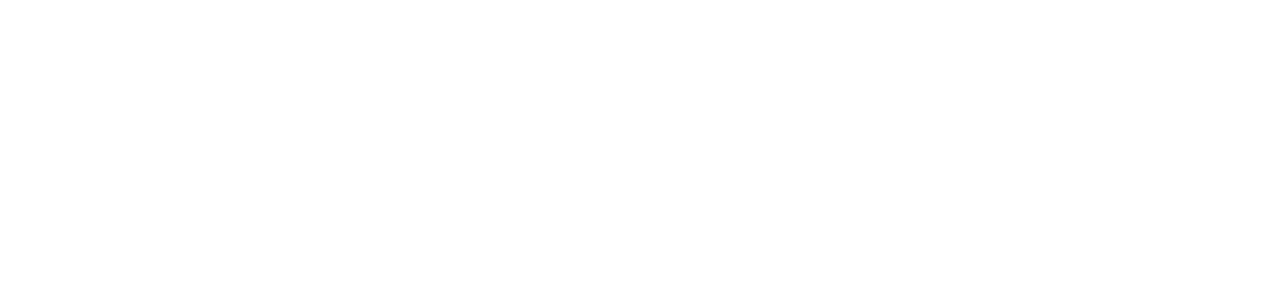
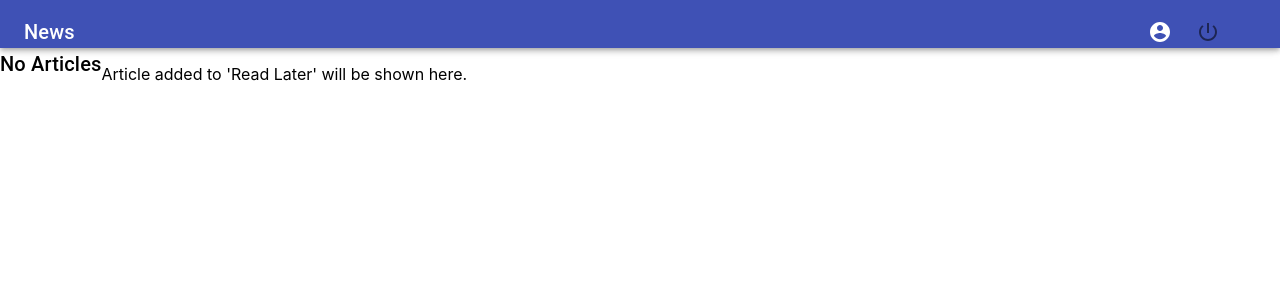
Before and after one commit to iam-shimin/news-app, a React (Create React App) app: page /read-later in a window 1280 px wide. Shown: the top 300 px of the page. Built offline with nearby package versions, Linux system fonts and the light colour scheme; sample sign-in values are in the browser's storage.

Commit message:
feat: add read-later page

```diff
--- a/src/App.js
+++ b/src/App.js
@@ -5,6 +5,7 @@
 import LoginPage from "./pages/login";
 import ProfilePage from './pages/profile';
 import FeedsPage from "./pages/feeds";
+import ReadLaterPage from "./pages/readLater";
 
 function App() {
   return (
@@ -14,6 +15,7 @@
         <Route path="/login" component={LoginPage} />
         <ProtectedRoute path="/feeds" component={FeedsPage} />
         <ProtectedRoute path="/profile" component={ProfilePage} />
+        <ProtectedRoute path="/read-later" component={ReadLaterPage} />
         <Redirect exact from="/" to="/login" />
       </Switch>
     </BrowserRouter>
--- /dev/null
+++ b/src/components/layout.jsx
@@ -0,0 +1,62 @@
+import React from 'react'
+import {
+    AppBar,
+    Toolbar,
+    Typography,
+    IconButton,
+    Grid,
+  } from "@material-ui/core";
+  import AccountCircleIcon from "@material-ui/icons/AccountCircle";
+  import PowerSettingsNewIcon from "@material-ui/icons/PowerSettingsNew";
+  import { useHistory } from "react-router";
+import newsApi from '../api/news';
+
+function Layout({children}) {
+    const history = useHistory();
+
+    function handleLogout() {
+        const userId = localStorage.getItem("token");
+        function logout() {
+            localStorage.removeItem('token');
+            localStorage.removeItem('read-later');
+            history.push('/login');
+        }
+          newsApi.getReadLaterList(Number(userId)).then(res => {
+            if (res.data.length) {
+                const status = window.confirm('You have unread Articles in "Read Later". Loggin out will clear this.');
+                if (status) {
+                    logout();
+                }
+            } else {
+                logout();
+            }
+          })
+      }
+    return (
+        <>
+        <AppBar
+          position="static"
+          style={{ height: "6vh", position: "fixed", top: 0 }}
+        >
+          <Toolbar>
+            <Typography variant="h6">News</Typography>
+            <IconButton
+              color="inherit"
+              style={{ marginLeft: "auto" }}
+              onClick={() => history.push("/profile")}
+            >
+              <AccountCircleIcon />
+            </IconButton>
+            <IconButton style={{ marginRight: "1em" }} onClick={handleLogout}>
+              <PowerSettingsNewIcon />
+            </IconButton>
+          </Toolbar>
+        </AppBar>
+        <Grid container style={{ minHeight: "94vh", marginTop: "6vh" }}>
+          {children}
+        </Grid>
+      </>
+    )
+}
+
+export default Layout;
--- a/src/pages/feeds/articleCard.jsx
+++ b/src/pages/feeds/articleCard.jsx
@@ -19,15 +19,17 @@
   },
 });
 
-export default function ArticleCard({ title, multimedia, url }) {
+export default function ArticleCard({ title, multimedia, url, defaultImg }) {
   const classes = useStyles();
   const [isRl, setIsRl] = React.useState(false);
-  const imgWithMaxSize = multimedia.reduce((selected, item) => {
-    if (item.height > selected.height) {
-      return item;
-    }
-    return selected;
-  });
+  const imgWithMaxSize = Array.isArray()
+    ? multimedia.reduce((selected, item) => {
+        if (item.height > selected.height) {
+          return item;
+        }
+        return selected;
+      })
+    : { url: defaultImg };
 
   function handleBookmark() {
     const userId = localStorage.getItem("token");
@@ -41,10 +43,15 @@
 
   React.useEffect(() => {
     const userId = localStorage.getItem("token");
-      newsApi.getReadLaterList(Number(userId)).then(res => {
-        const isAddedToRl = !!res.data.find(article => article.title === title);
+    newsApi
+      .getReadLaterList(Number(userId))
+      .then((res) => {
+        const isAddedToRl = !!res.data.find(
+          (article) => article.title === title
+        );
         setIsRl(isAddedToRl);
-      }).catch(console.error);
+      })
+      .catch(console.error);
   }, [title]);
 
   return (
@@ -64,10 +71,15 @@
         </CardContent>
       </CardActionArea>
       <CardActions>
-        <Button size="small" color="primary" href={url} target="_blank">
+        <Button size="small" color="primary" href={url} target="_blank" rel="noreferrer">
           Show
         </Button>
-        <Button disabled={isRl} onClick={handleBookmark} size="small" color="primary">
+        <Button
+          disabled={isRl}
+          onClick={handleBookmark}
+          size="small"
+          color="primary"
+        >
           Read Later
         </Button>
       </CardActions>
--- a/src/pages/feeds/articles.jsx
+++ b/src/pages/feeds/articles.jsx
@@ -10,6 +10,7 @@
           <ArticleCard
             title={article.title}
             multimedia={article.multimedia}
+            defaultImg={article.thumbnail_standard}
             url={article.url}
           />
         </Grid>
--- a/src/pages/feeds/index.jsx
+++ b/src/pages/feeds/index.jsx
@@ -1,18 +1,11 @@
 import React from "react";
-import {
-  AppBar,
-  Toolbar,
-  Typography,
-  IconButton,
-  Grid,
-} from "@material-ui/core";
-import AccountCircleIcon from "@material-ui/icons/AccountCircle";
-import PowerSettingsNewIcon from "@material-ui/icons/PowerSettingsNew";
+import { Grid } from "@material-ui/core";
 import Sidebar from "./sidebar";
 import Articles from "./articles";
+import Layout from "../../components/layout";
 import newsApi from "../../api/news";
 
-function FeedsPage({ history }) {
+function FeedsPage() {
   const [allArticles, setAllArticles] = React.useState({
     isLoading: false,
     data: [],
@@ -35,25 +28,6 @@
     [allArticles.data]
   );
 
-  function handleLogout() {
-    const userId = localStorage.getItem("token");
-    function logout() {
-        localStorage.removeItem('token');
-        localStorage.removeItem('read-later');
-        history.push('/login');
-    }
-      newsApi.getReadLaterList(Number(userId)).then(res => {
-        if (res.data.length) {
-            const status = window.confirm('You have unread Articles in "Read Later". Loggin out will clear this.');
-            if (status) {
-                logout();
-            }
-        } else {
-            logout();
-        }
-      })
-  }
-
   React.useEffect(() => {
     setAllArticles((state) => ({ ...state, isLoading: true }));
     newsApi
@@ -75,26 +49,7 @@
   }, [articles.page]);
 
   return (
-    <>
-      <AppBar
-        position="static"
-        style={{ height: "6vh", position: "fixed", top: 0 }}
-      >
-        <Toolbar>
-          <Typography variant="h6">News</Typography>
-          <IconButton
-            color="inherit"
-            style={{ marginLeft: "auto" }}
-            onClick={() => history.push("/profile")}
-          >
-            <AccountCircleIcon />
-          </IconButton>
-          <IconButton style={{ marginRight: "1em" }} onClick={handleLogout}>
-            <PowerSettingsNewIcon />
-          </IconButton>
-        </Toolbar>
-      </AppBar>
-      <Grid container style={{ minHeight: "94vh", marginTop: "6vh" }}>
+    <Layout>
       <Grid
         item
         lg={3}
@@ -108,8 +63,7 @@
       <Grid item lg={9}>
         <Articles data={articles} />
       </Grid>
-      </Grid>
-    </>
+    </Layout>
   );
 }
 
--- /dev/null
+++ b/src/pages/readLater/index.jsx
@@ -0,0 +1,55 @@
+import React from "react";
+import { Grid, Typography } from "@material-ui/core";
+import Layout from "../../components/layout";
+import newsApi from "../../api/news";
+
+function ReadLaterPage() {
+  const [articles, setArticles] = React.useState({
+    data: [],
+    isLoading: false,
+    error: null,
+  });
+
+  React.useEffect(() => {
+    const userId = localStorage.getItem("token");
+    newsApi
+      .getReadLaterList(Number(userId))
+      .then((res) => {
+        setArticles((state) => ({ ...state, data: res.data }));
+      })
+      .catch((error) => {
+        setArticles((state) => ({
+          ...state,
+          isLoading: false,
+          error: error.message || "Fetch Failed",
+        }));
+      });
+  }, []);
+
+  return (
+    <Layout>
+      {!articles.isLoading && !articles.data.length ? (
+        <>
+          <Grid item>
+            <Typography variant="h6">No Articles</Typography>
+          </Grid>
+          <Grid item>
+            <p>Article added to 'Read Later' will be shown here.</p>
+          </Grid>
+        </>
+      ) : (
+        <Grid item container direction="column" style={{padding: '0 10%'}}>
+          {articles.data.map((item) => (
+            <Grid item key={item.title} style={{marginTop: '2em'}}>
+              <a href={item.url} target="_blank" rel="noreferrer">
+                {item.title}
+              </a>
+            </Grid>
+          ))}
+        </Grid>
+      )}
+    </Layout>
+  );
+}
+
+export default ReadLaterPage;
```
Lines whose indentation alone changed are shown as unchanged.
